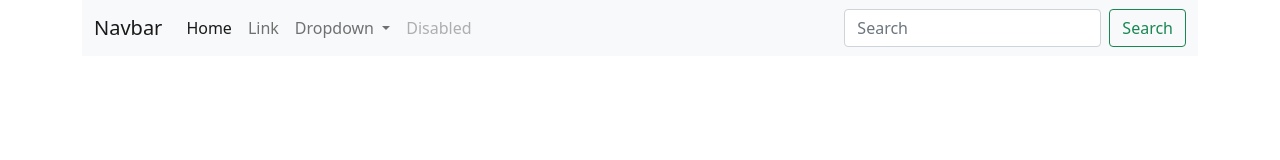
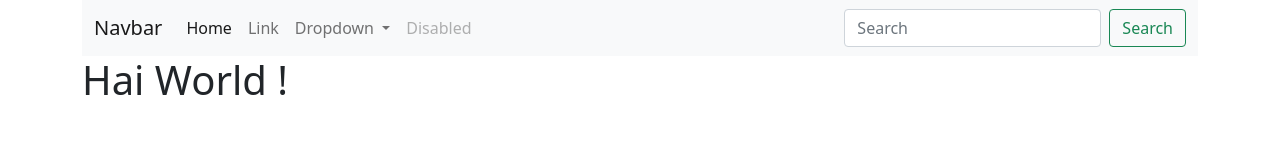
Before and after one commit to rickyganteng/tickitz-web-responsive, a plain HTML site: page index.html in a window 1280 px wide. Drawn offline with nearby package versions, Linux system fonts and the light colour scheme.

Commit message:
Add Hai World

```diff
--- a/index.html
+++ b/index.html
@@ -81,6 +81,7 @@
           </div>
         </div>
       </nav>
+      <h1>Hai World !</h1>
     </div>
   </body>
   <script
```
